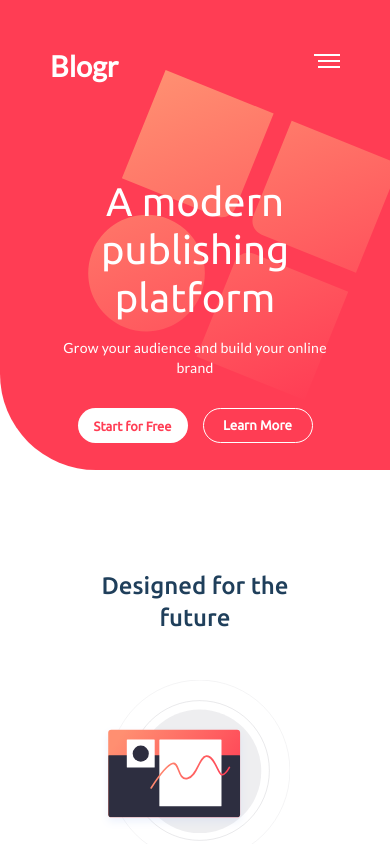
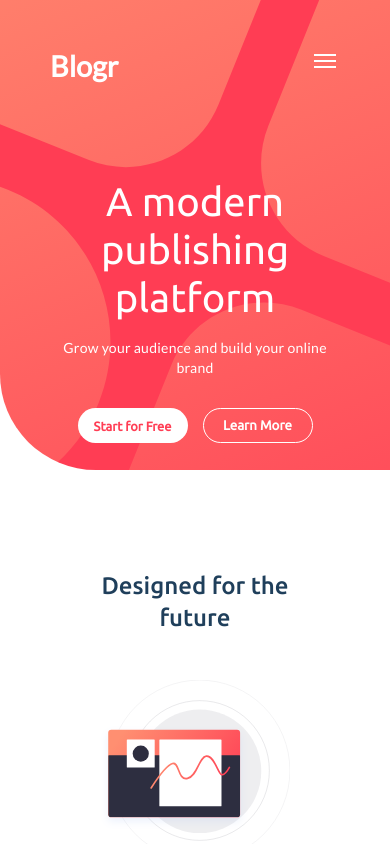
Before and after one commit to DiegoCosta123/project_blogr_landing_Angular, an Angular app: page / in a window 390 px wide. Shown: the top 844 px of the page. Built offline with nearby package versions, Linux system fonts and the light colour scheme.

Commit message:
Ajuste project

```diff
--- a/src/app/components/nav-header/nav-header.component.html
+++ b/src/app/components/nav-header/nav-header.component.html
@@ -1,7 +1,5 @@
 <header>
   <div class="header_menu">
-
-
     <div class="menu_main">
       <h1 class="logo_content">Blogr</h1>
       <div class="headers">
--- a/src/app/components/nav-header/nav-header.component.scss
+++ b/src/app/components/nav-header/nav-header.component.scss
@@ -20,12 +20,16 @@
     width: 100%;
     height: 400px;
     background-color: hsl(353, 100%, 62%);
-   background-image: url("../../../assets/imagens/bg-pattern-intro-desktop.svg");
-   background-size: cover;
     border-bottom-left-radius: 6rem;
     padding: 50px 50px;
+    background-repeat: no-repeat;
+    background-image: url("../../../assets/imagens/bg-pattern-intro-desktop.svg");
+    background-position: center center;
 
     @media screen and (max-width: 557px) {
+
+        background-image: url("../../../assets/imagens/bg-pattern-intro-mobile.svg");
+
         height: 470px;
     }
 
@@ -69,7 +73,7 @@
                         align-items: center;
                         justify-content: center;
 
-                       .btn_option{
+                        .btn_option {
                             display: flex;
                             justify-content: center;
                             align-items: center;
@@ -131,7 +135,7 @@
             }
         }
 
-        .mobile-menu{
+        .mobile-menu {
             @media screen and (max-width: 776px) {
                 cursor: pointer;
                 display: block;
--- a/src/app/components/nav-menu/nav-menu.component.html
+++ b/src/app/components/nav-menu/nav-menu.component.html
@@ -4,11 +4,13 @@
          <mat-icon class="close">close</mat-icon>
        </button>
    </div>
+
+
    <ng-template #menurBurguerClosed>
       <div (click)="handleOpenMenu()">
-         <div class="line1"></div>
-         <div class="line2"></div>
-         <div class="line3"></div>
+         <div class="line"></div>
+         <div class="line"></div>
+         <div class="line"></div>
       </div>
    </ng-template>
 
--- a/src/app/components/nav-menu/nav-menu.component.scss
+++ b/src/app/components/nav-menu/nav-menu.component.scss
@@ -10,7 +10,7 @@
 
 
 .btn_close {
-   background-color: hsl(353, 100%, 62%);
+   background-color: transparent;
    border: 0px solid;
 
    .close {
@@ -18,16 +18,15 @@
    }
 }
 
-.mobile-menu div {
-   width: 22px;
-   height: 2px;
-   background: #fff;
-   margin: 4px;
-   transition: 0.3s;
+.mobile-menu {
+   cursor: pointer;
    display: none;
-
-   .mobile-menu {
-       cursor: pointer;
+   .line {
+      width: 22px;
+      height: 2px;
+      background: #fff;
+      margin: 4px;
+      transition: 0.3s;
    }
 
    @media screen and (max-width: 644px) {
```
Lines whose indentation alone changed are shown as unchanged.
